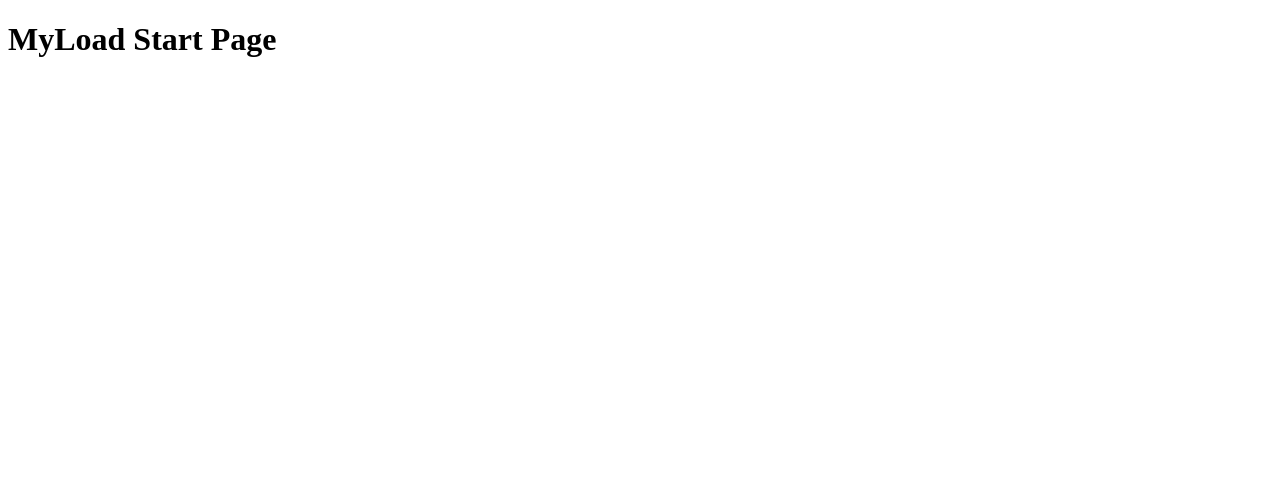
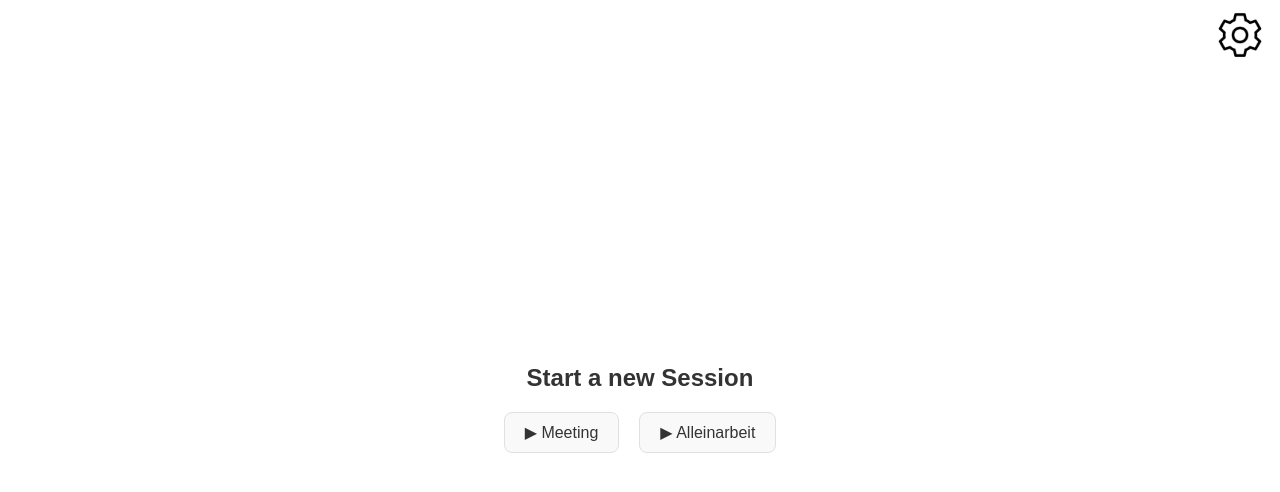
Before and after one commit to weddlelook/MyLoad-Real-Time-Visualization-of-Mental-Load-in-Hybrid-Workplaces, a Django app: page / in a window 1280 px wide. Shown: the top 492 px of the page. Run offline with Django 5.2, Linux system fonts and the light colour scheme.

Commit message:
new Start page according to prototyp (not the final version, just playing around)

```diff
--- /dev/null
+++ b/server/myLoad/static/styles.css
@@ -0,0 +1,66 @@
+body {
+    margin: 0;
+    padding: 0;
+    font-family: 'Arial', sans-serif;
+    display: flex;
+    justify-content: center;
+    align-items: center;
+    height: 100vh;
+    background-color: #fff;
+}
+
+.container {
+    text-align: center;
+    position: relative;
+}
+
+.settings-button {
+    position: fixed;
+    top: 10px;
+    right: 10px;
+    z-index: 1000;
+}
+
+.settings-button button {
+    background: none;
+    border: none;
+    cursor: pointer;
+}
+
+.settings-button img {
+    width: 48px;
+    height: 48px;
+}
+
+h1 {
+    font-size: 24px;
+    font-weight: bold;
+    color: #333;
+    margin-bottom: 20px;
+}
+
+.button-group {
+    display: flex;
+    justify-content: center;
+    gap: 20px;
+}
+
+.action-button {
+    display: flex;
+    align-items: center;
+    justify-content: center;
+    background-color: #f9f9f9;
+    border: 1px solid #e0e0e0;
+    border-radius: 8px;
+    padding: 10px 20px;
+    font-size: 16px;
+    font-weight: 500;
+    color: #333;
+    cursor: pointer;
+    transition: all 0.3s ease;
+}
+
+.action-button:hover {
+    background-color: #e0e0e0;
+    border-color: #d0d0d0;
+}
--- a/server/myLoad/templates/start.html
+++ b/server/myLoad/templates/start.html
@@ -3,9 +3,21 @@
 <head>
     <meta charset="UTF-8">
     <meta name="viewport" content="width=device-width, initial-scale=1.0">
-    <title>MyLoad Start Page</title>
+    <title>Start a New Session</title>
+    <link rel="stylesheet" href="../static/styles.css">
 </head>
 <body>
-    <h1>MyLoad Start Page</h1>
+    <div class="container">
+        <div class="settings-button">
+            <button>
+                <img src="../static/settings-icon.png" alt="Settings" />
+            </button>
+        </div>
+        <h1>Start a new Session</h1>
+        <div class="button-group">
+            <button class="action-button">▶ Meeting</button>
+            <button class="action-button">▶ Alleinarbeit</button>
+        </div>
+    </div>
 </body>
 </html>
```
Also changed, not shown: server/myLoad/static/settings-icon.png (added).
